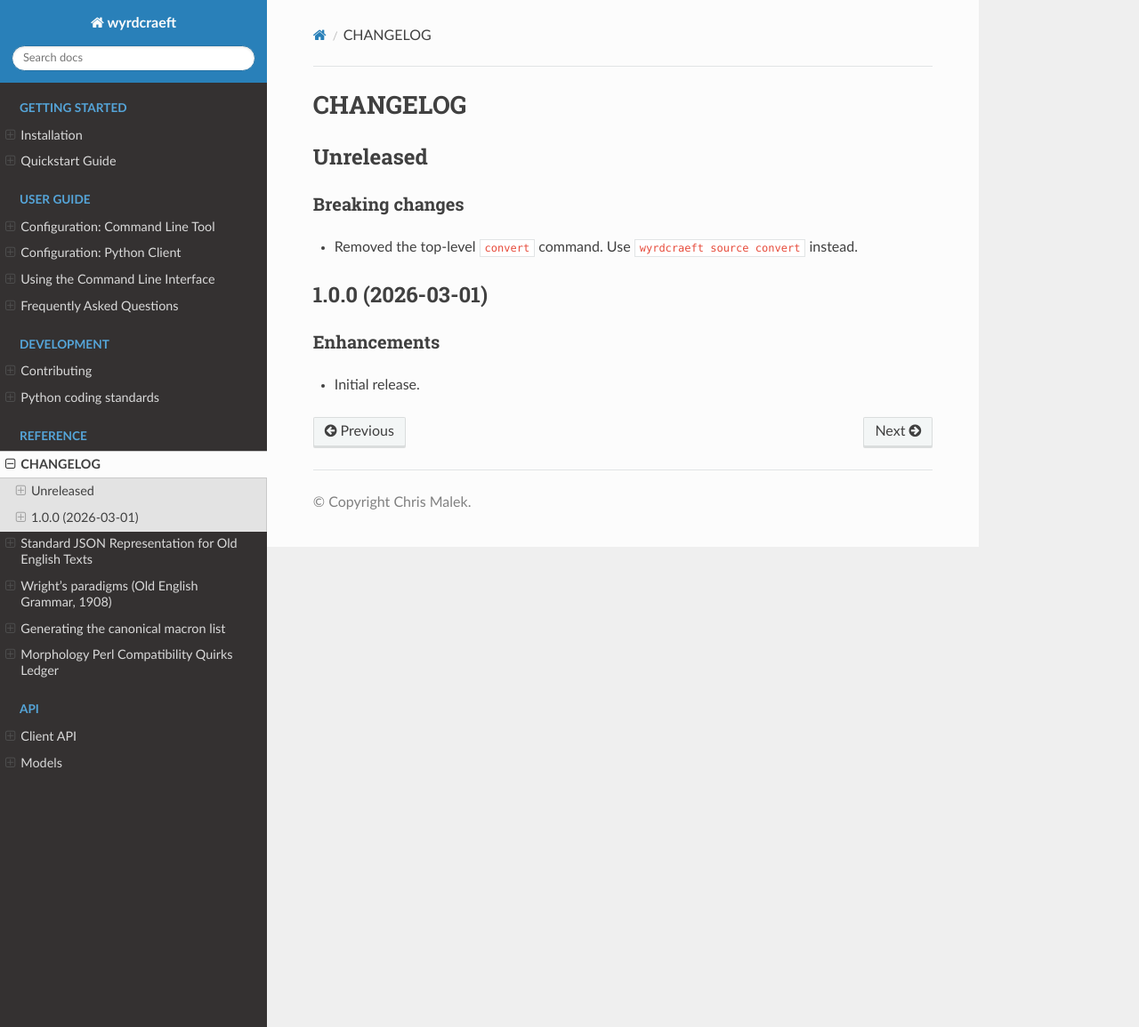
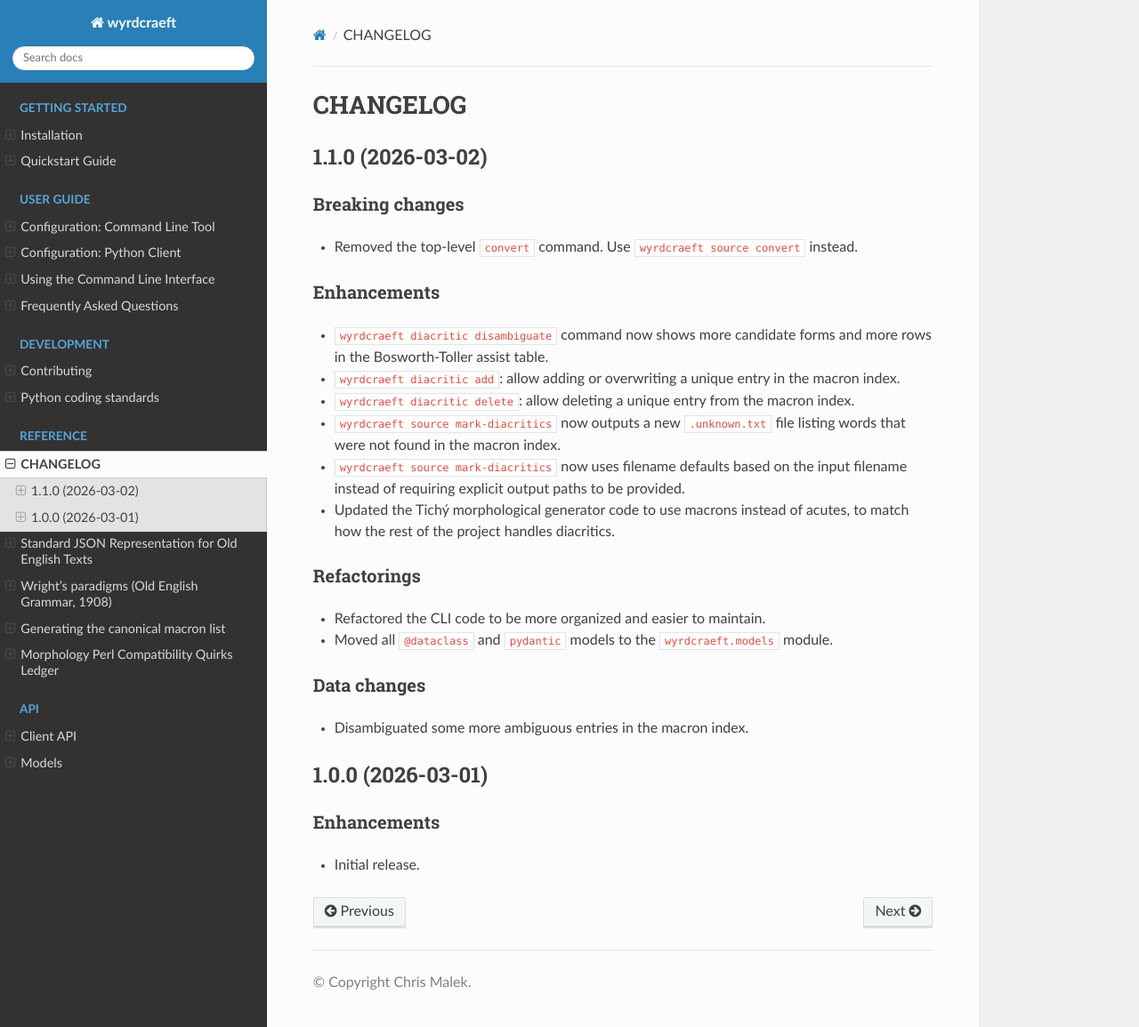
Before and after one commit to cmalek/wyrdcraeft, a Sphinx documentation site: the page built from doc/source/changelog.rst, in a window 1280 px wide and 1155 px high. Shown: the whole window at 89% size. Built offline with Sphinx 7.4.7 and the Read the Docs theme 3.1.0, drawn with Linux system fonts in a browser that asks for light colours.

Commit message:
DOCS: updated the changelog in preparation for 1.1.0

```diff
--- a/doc/source/changelog.rst
+++ b/doc/source/changelog.rst
@@ -1,13 +1,34 @@
 CHANGELOG
 =========
 
-Unreleased
-----------
+1.1.0 (2026-03-02)
+------------------
 
 Breaking changes
 ^^^^^^^^^^^^^^^^
 
 - Removed the top-level ``convert`` command. Use ``wyrdcraeft source convert`` instead.
+
+Enhancements
+^^^^^^^^^^^^
+
+- ``wyrdcraeft diacritic disambiguate`` command now shows more candidate forms and more rows in the Bosworth-Toller assist table.
+- ``wyrdcraeft diacritic add``: allow adding or overwriting a unique entry in the macron index.
+- ``wyrdcraeft diacritic delete``: allow deleting a unique entry from the macron index.
+- ``wyrdcraeft source mark-diacritics`` now outputs a new ``.unknown.txt`` file listing words that were not found in the macron index.
+- ``wyrdcraeft source mark-diacritics`` now uses filename defaults based on the input filename instead of requiring explicit output paths to be provided.
+- Updated the Tichý morphological generator code to use macrons instead of acutes, to match how the rest of the project handles diacritics.
+
+Refactorings
+^^^^^^^^^^^^
+
+- Refactored the CLI code to be more organized and easier to maintain.
+- Moved all ``@dataclass`` and ``pydantic`` models to the ``wyrdcraeft.models`` module.
+
+Data changes
+^^^^^^^^^^^^
+
+- Disambiguated some more ambiguous entries in the macron index.
 
 1.0.0 (2026-03-01)
 ------------------
```
Also changed, not shown: README.md (+4 -29 lines).
